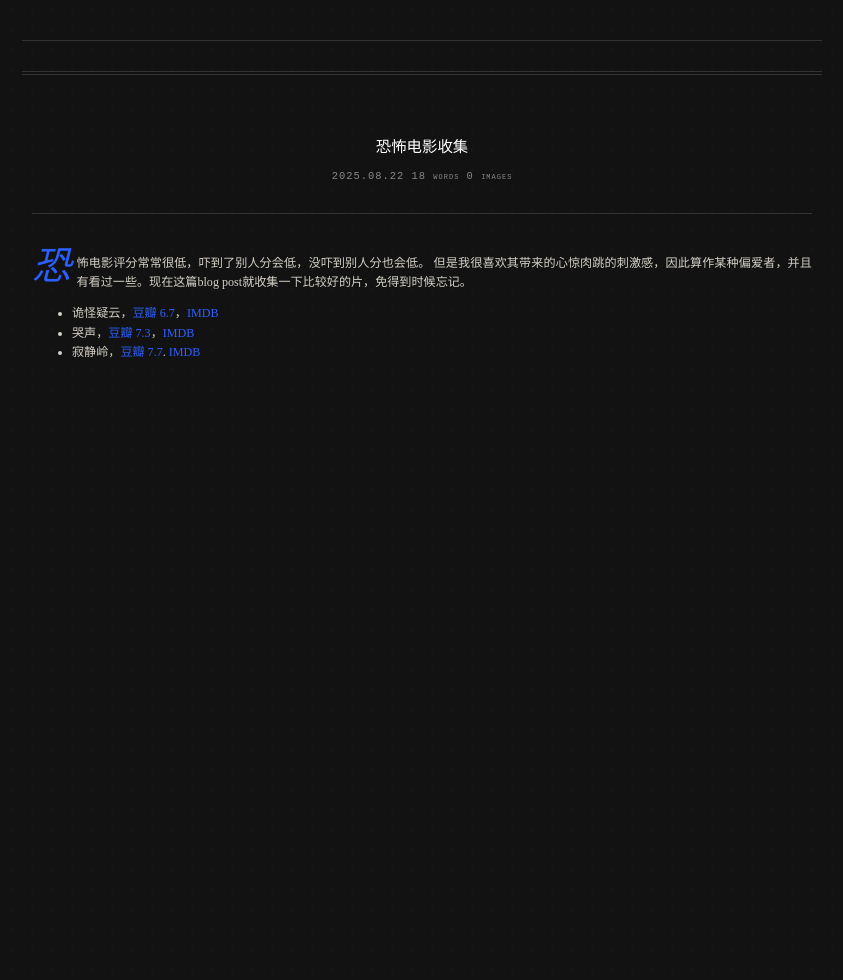
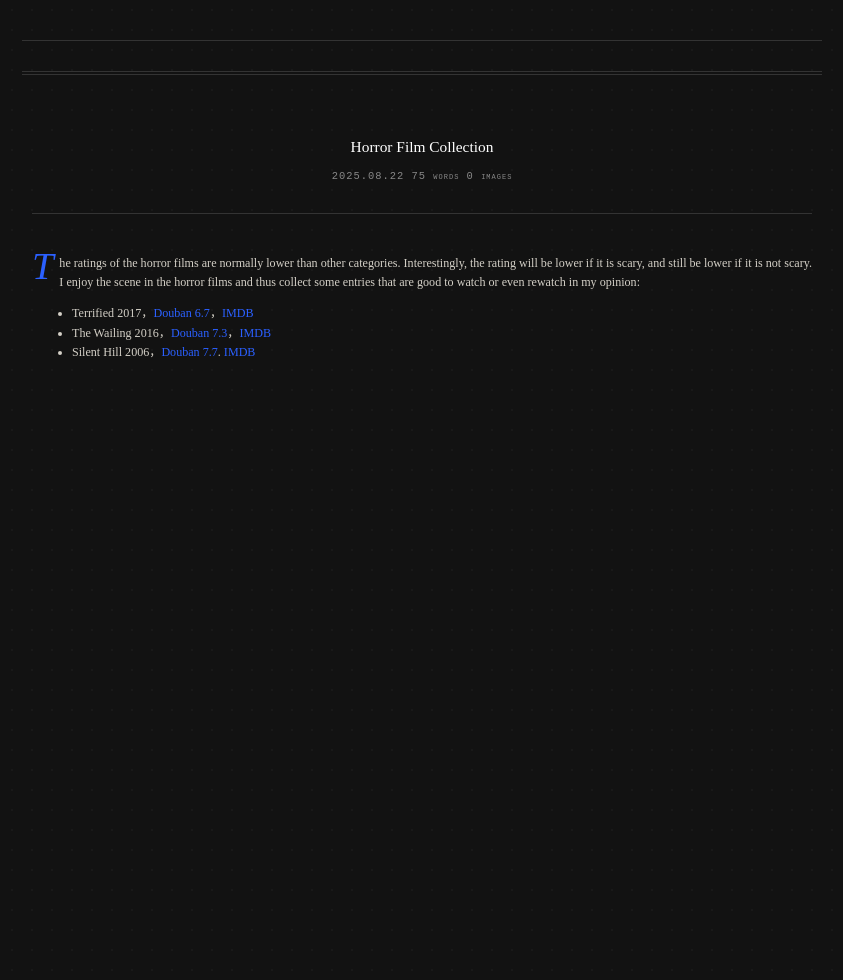
Before and after one commit to lptl/lptl.github.io, a Jekyll site: the page built from _posts/2025-08-22-my-first-post.md, in a window 1280 px wide. Shown: the whole page, without its empty margins (218-1061 px from the left). Built offline with Jekyll 4.4.1, drawn with Linux system fonts in a browser that asks for light colours.

Commit message:
add content

```diff
--- a/_posts/2025-08-22-my-first-post.md
+++ b/_posts/2025-08-22-my-first-post.md
@@ -1,12 +1,12 @@
 ---
 layout: post
-title: "恐怖电影收集"
+title: "Horror Film Collection"
 date: 2025-08-22
 type: "blog post"
 ---
 
-恐怖电影评分常常很低，吓到了别人分会低，没吓到别人分也会低。
-但是我很喜欢其带来的心惊肉跳的刺激感，因此算作某种偏爱者，并且有看过一些。现在这篇blog post就收集一下比较好的片，免得到时候忘记。
-- 诡怪疑云，[豆瓣 6.7](https://movie.douban.com/subject/27188152/)，[IMDB](https://www.imdb.com/title/tt7549892)
-- 哭声，[豆瓣 7.3](https://movie.douban.com/subject/25817534/)，[IMDB](https://www.imdb.com/title/tt5215952)
-- 寂静岭，[豆瓣 7.7](https://movie.douban.com/subject/1466007/). [IMDB](https://www.imdb.com/title/tt0384537/)
+The ratings of the horror films are normally lower than other categories. Interestingly, the rating will be lower if it is scary, and still be lower if it is not scary.
+I enjoy the scene in the horror films and thus collect some entries that are good to watch or even rewatch in my opinion:
+- Terrified 2017，[Douban 6.7](https://movie.douban.com/subject/27188152/)，[IMDB](https://www.imdb.com/title/tt7549892)
+- The Wailing 2016，[Douban 7.3](https://movie.douban.com/subject/25817534/)，[IMDB](https://www.imdb.com/title/tt5215952)
+- Silent Hill 2006，[Douban 7.7](https://movie.douban.com/subject/1466007/). [IMDB](https://www.imdb.com/title/tt0384537/)
```
